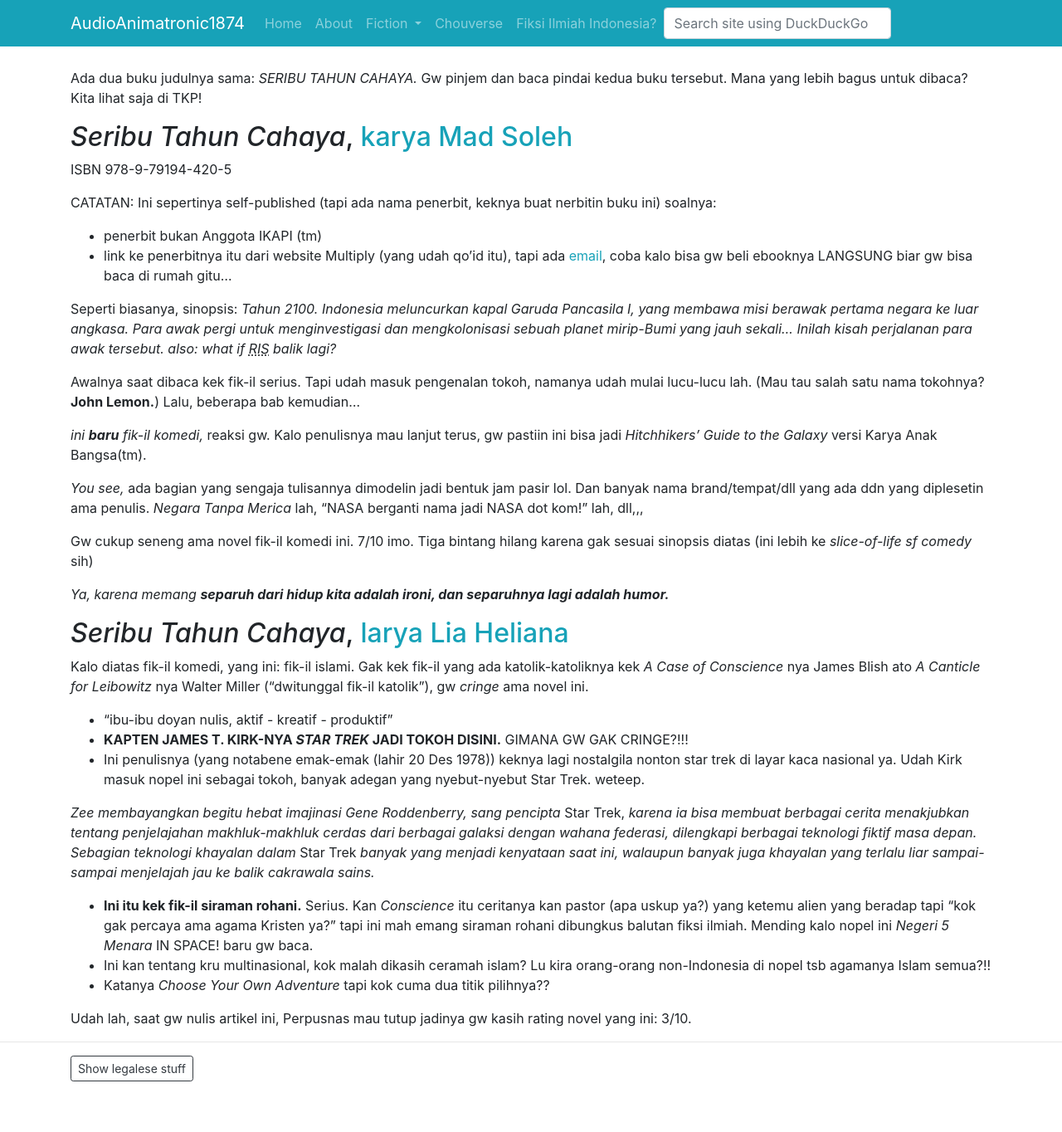
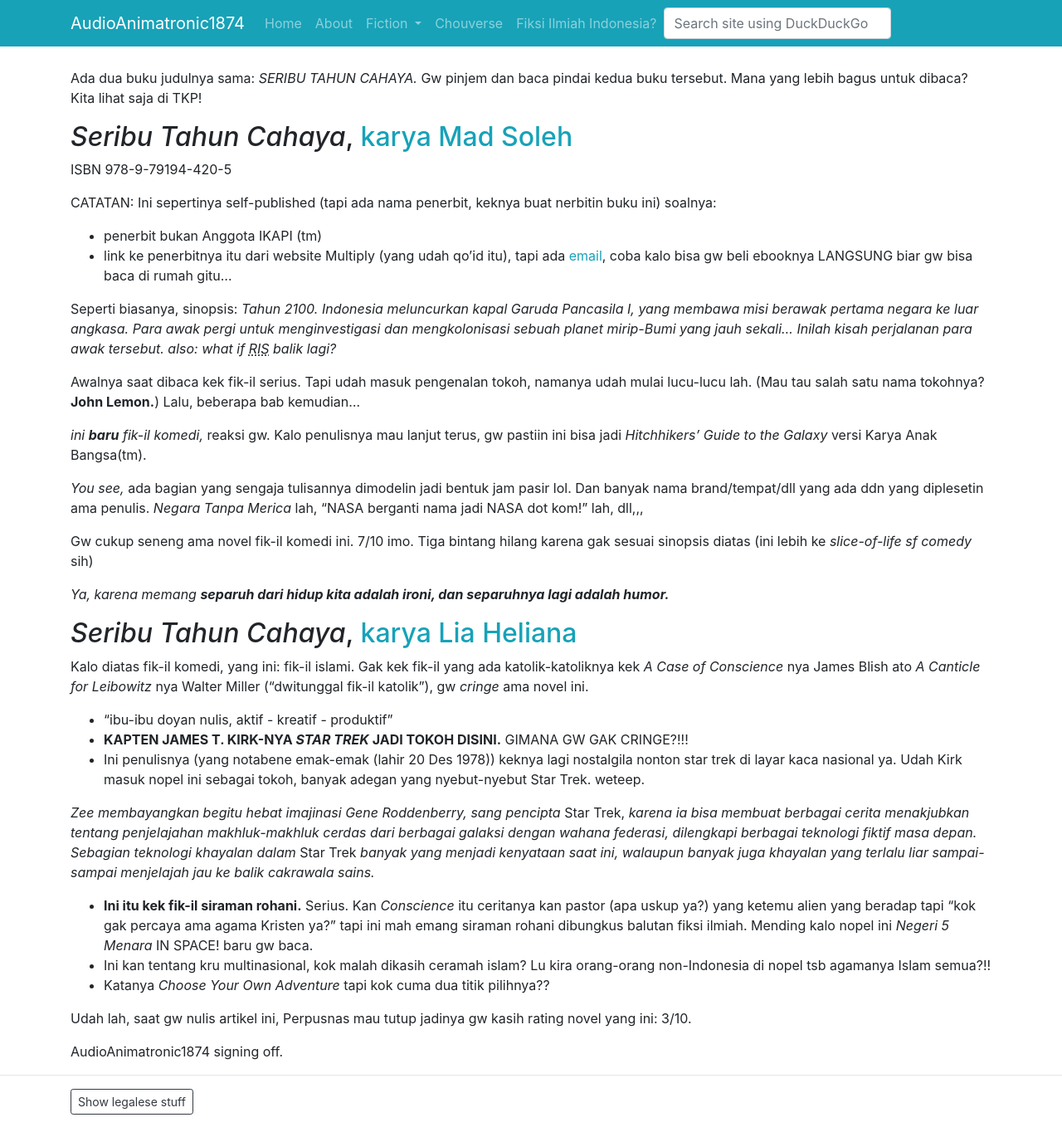
Before and after one commit to aa1874/aa1874site, a Jekyll site: the page built from _indosfid/3-duabukujudulnyasama.md, in a window 1280 px wide and 1364 px high. Shown: the whole window at 83% size. Built offline with Jekyll 4.4.1, drawn with Linux system fonts in a browser that asks for light colours; nearby versions of some CDN libraries; some web fonts are replaced.

Commit message:
revisi dikiiiit

```diff
--- a/_indosfid/3-duabukujudulnyasama.md
+++ b/_indosfid/3-duabukujudulnyasama.md
@@ -34,7 +34,7 @@
 
 > *Ya, karena memang **separuh dari hidup kita adalah ironi, dan separuhnya lagi adalah humor.***
 
-## *Seribu Tahun Cahaya*, [larya Lia Heliana](https://www.goodreads.com/book/show/27316097-seribu-tahun-cahaya)
+## *Seribu Tahun Cahaya*, [karya Lia Heliana](https://www.goodreads.com/book/show/27316097-seribu-tahun-cahaya)
 
 Kalo diatas fik-il komedi, yang ini: fik-il islami. Gak kek fik-il yang ada katolik-katoliknya kek *A Case of Conscience* nya James Blish ato *A Canticle for Leibowitz* nya Walter Miller ("dwitunggal fik-il katolik"), gw *cringe* ama novel ini.
 
@@ -50,3 +50,5 @@
 - Katanya *Choose Your Own Adventure* tapi kok cuma dua titik pilihnya??
 
 Udah lah, saat gw nulis artikel ini, Perpusnas mau tutup jadinya gw kasih rating novel yang ini: 3/10.
+
+AudioAnimatronic1874 signing off.
```
